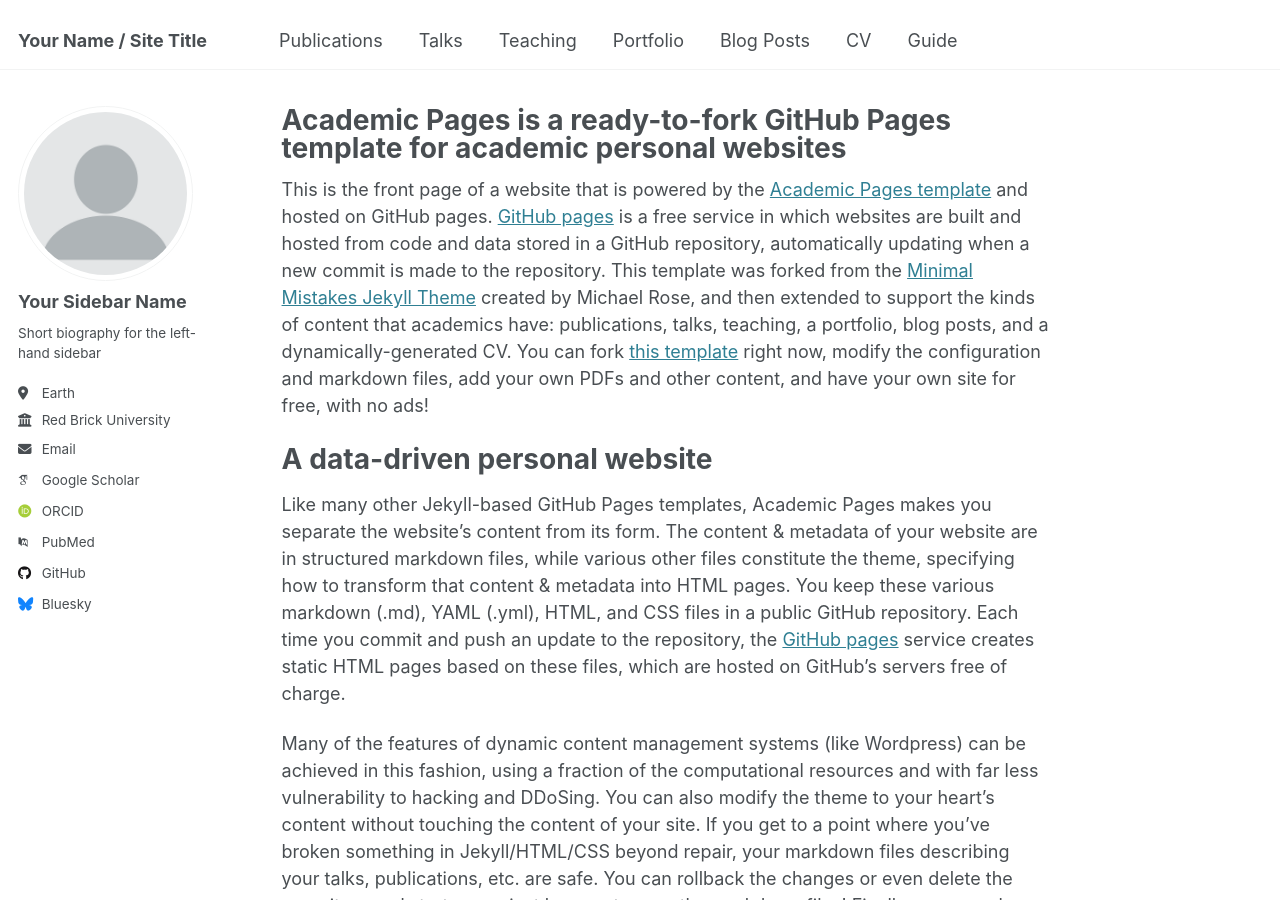
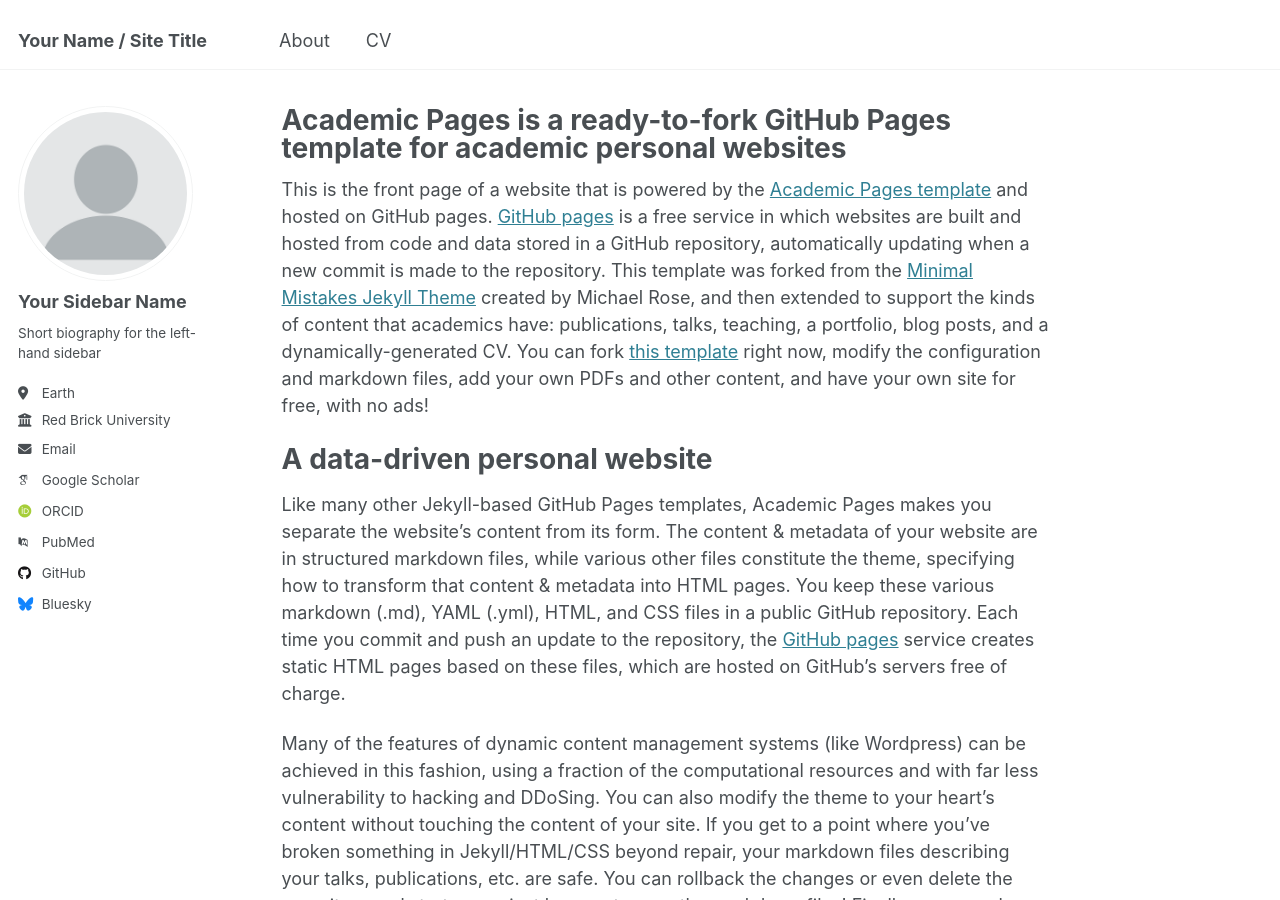
Before and after one commit to mahshadmoradi/mahshadmoradi.github.io, a Jekyll site: the page built from _pages/about.md, in a window 1280 px wide and 900 px high. Built offline with Jekyll 4.4.1, drawn with Linux system fonts in a browser that asks for light colours; some web fonts are replaced; part of the change alters nothing that is shown.

Commit message:
Update navigation.yml

```diff
--- a/_data/navigation.yml
+++ b/_data/navigation.yml
@@ -5,23 +5,23 @@
 # prevent it from being included in the site.
 
 main:
-  - title: "Publications"
+  - title: "About"
     url: /publications/
 
-  - title: "Talks"
-    url: /talks/
+  # - title: "Talks"
+  #   url: /talks/
 
-  - title: "Teaching"
-    url: /teaching/
+  # - title: "Teaching"
+  #   url: /teaching/
 
-  - title: "Portfolio"
-    url: /portfolio/
+  # - title: "Portfolio"
+  #   url: /portfolio/
 
-  - title: "Blog Posts"
-    url: /year-archive/
+  # - title: "Blog Posts"
+  #   url: /year-archive/
 
   - title: "CV"
     url: /cv/
 
-  - title: "Guide"
-    url: /markdown/
+  # - title: "Guide"
+  #   url: /markdown/
```
